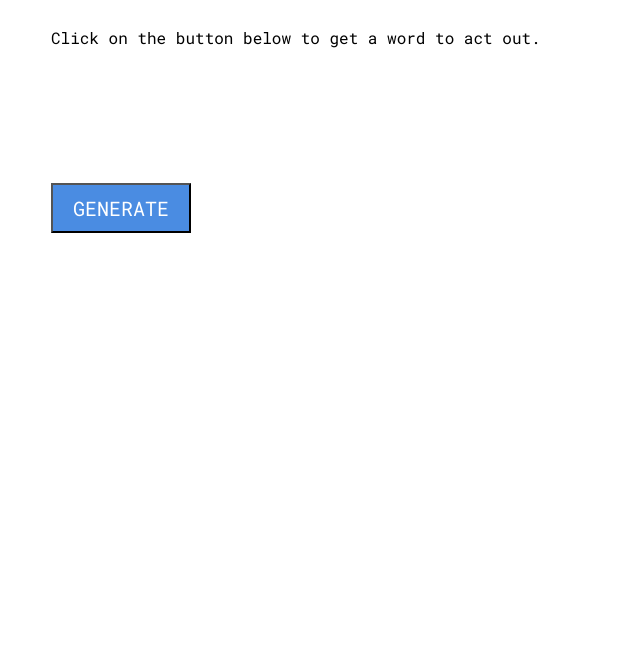
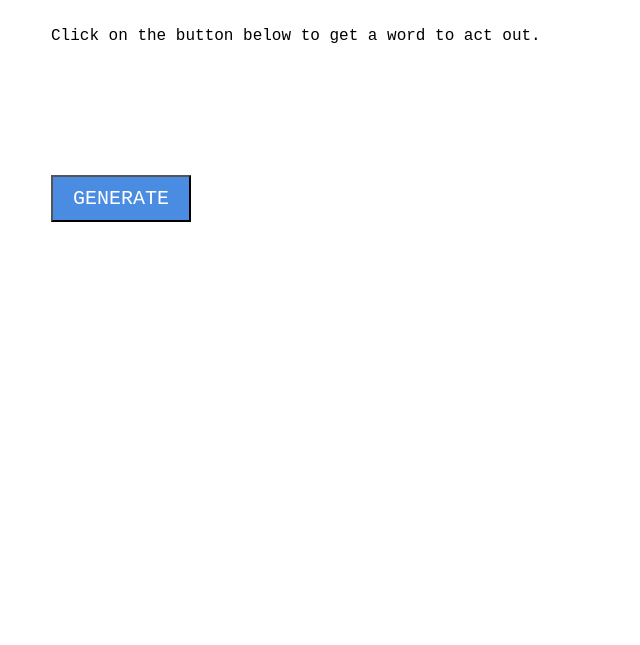
Before and after one commit to polk54/BabyShowerCharades, a plain HTML site: page index.html in a window 1280 px wide. Shown: the part 155-800 px from the top of the page, without its empty margins (57-697 px from the left). Drawn offline with Linux system fonts and the light colour scheme.

Commit message:
Update index.html

```diff
--- a/index.html
+++ b/index.html
@@ -7,7 +7,7 @@
   <meta name="viewport" content="width=device-width, initial-scale=1.0">
   <link href="icon.png" rel="icon" type="image/png"/>
   <link rel="stylesheet" href="style.css">
-  <link href="https://fonts.googleapis.com/css?family=Roboto+Mono" rel="stylesheet">
+  <link href="https://fonts.googleapis.com/css?family=lexend" rel="stylesheet">
 
 </head>
 
```
